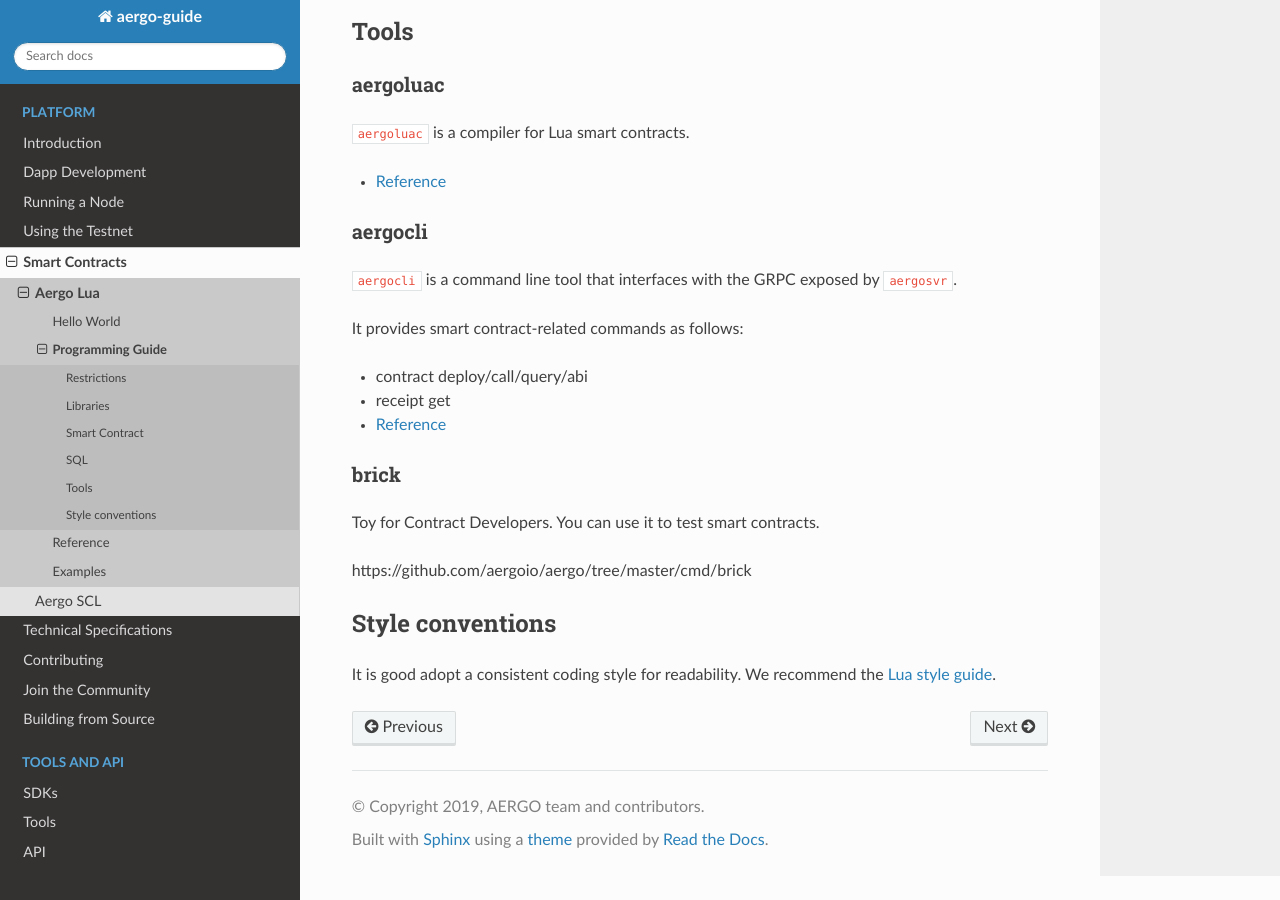
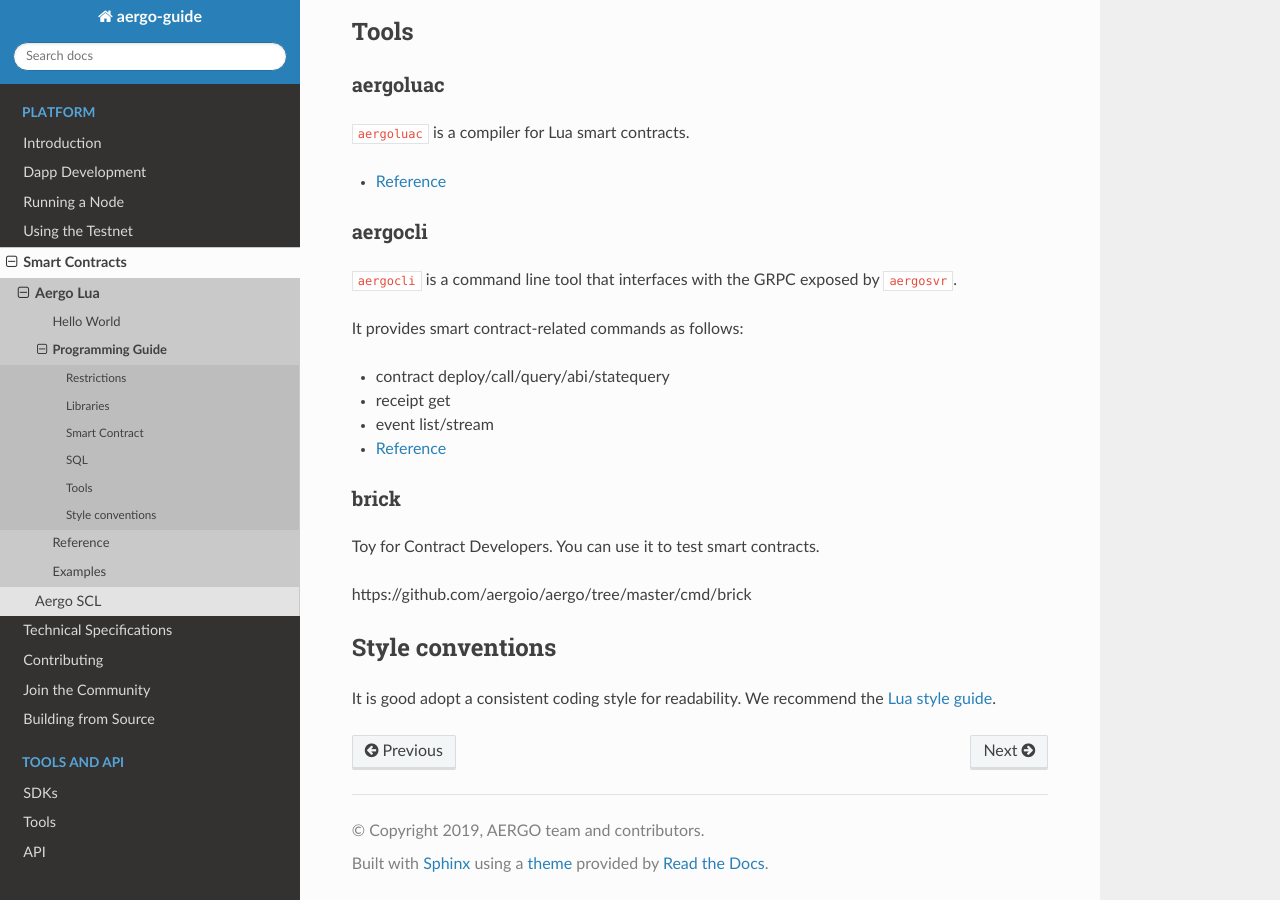
Before and after one commit to aergoio/guide, a Sphinx documentation site: the page built from source/smart-contracts/lua/guide.md, in a window 1280 px wide and 900 px high, scrolled down 8629 px. Built offline with Sphinx 7.4.7 and the Read the Docs theme 2.0.0, drawn with Linux system fonts in a browser that asks for light colours.

Commit message:
Update guide.md

```diff
--- a/source/smart-contracts/lua/guide.md
+++ b/source/smart-contracts/lua/guide.md
@@ -392,8 +392,9 @@
 `aergocli` is a command line tool that interfaces with the GRPC exposed by `aergosvr`.
 
 It provides smart contract-related commands as follows:
-* contract deploy/call/query/abi
+* contract deploy/call/query/abi/statequery
 * receipt get
+* event list/stream
 
 * [Reference](../../tools/aergocli.html)
 
```
